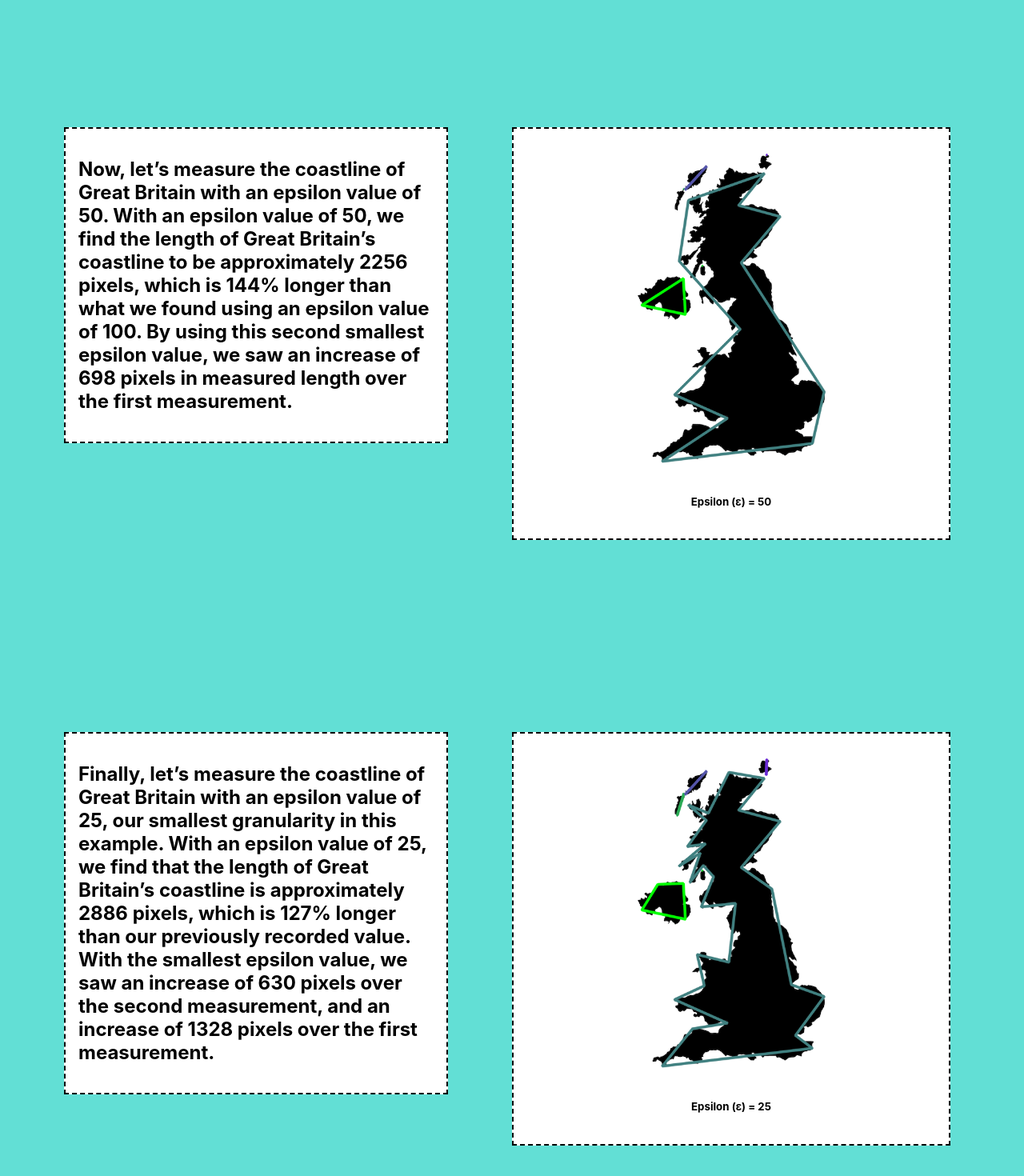
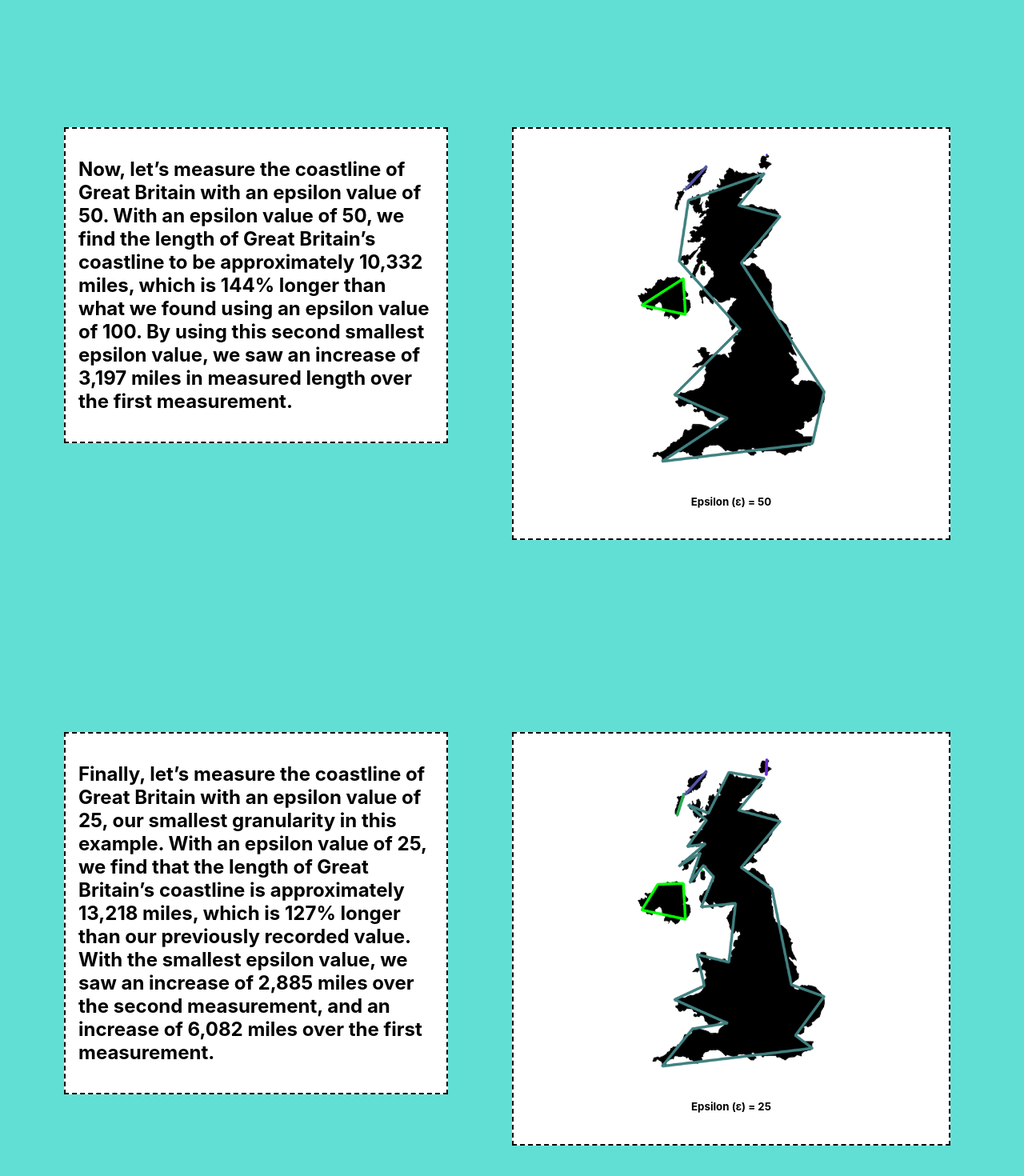
Before and after one commit to UW-CSE442-WI20/FP-coastline-paradox, a React (Create React App) app in the folder my-app/: page / in a window 1280 px wide. Shown: the part 2177-3647 px from the top of the page at 80% size. Built offline with nearby package versions, Linux system fonts and the light colour scheme.

Commit message:
Changed pixels to miles equivalent

```diff
--- a/my-app/src/Content.js
+++ b/my-app/src/Content.js
@@ -9,11 +9,11 @@ const ImageBox = styled.div`
 
     justify-content: center;
 `
-const p1        = "It’s easy to measure the length of a straight line, but due to the fractal-like properties of coastlines, the length of a coastline depends on the method and scale of measurement used. As the unit of measurement decreases in scale, the length of a coastline increases towards infinity. This counterintuitive observation is called the coastline problem/paradox."
-const p2        = "Let’s measure the coastline of Great Britain with an epsilon value of 100. With an epsilon value of 100, we find that the length of Great Britain’s coastline is approximately 1558 pixels. But we can see that by using this length of measurement, we miss a lot of the edges and curves that exist on the coastline. In order to get a more accurate measurement of the coastline, we need to decrease the granularity of our measurement tool."
-const p3        = "Now, let’s measure the coastline of Great Britain with an epsilon value of 50. With an epsilon value of 50, we find the length of Great Britain’s coastline to be approximately 2256 pixels, which is 144% longer than what we found using an epsilon value of 100. By using this second smallest epsilon value, we saw an increase of 698 pixels in measured length over the first measurement."
-const p4        = "Finally, let’s measure the coastline of Great Britain with an epsilon value of 25, our smallest granularity in this example. With an epsilon value of 25, we find that the length of Great Britain’s coastline is approximately 2886 pixels, which is 127% longer than our previously recorded value. With the smallest epsilon value, we saw an increase of 630 pixels over the second measurement, and an increase of 1328 pixels over the first measurement."
-const p5        = "When considering all three figures, we see that the approximated length of the coastline increases as we degrease the length of the measuring scale. This is the coastline paradox!"
+const p1 = "It’s easy to measure the length of a straight line, but due to the fractal-like properties of coastlines, the length of a coastline depends on the method and scale of measurement used. As the unit of measurement decreases in scale, the length of a coastline increases towards infinity. This counterintuitive observation is called the coastline paradox."
+const p2 = "Let’s measure the coastline of Great Britain with an epsilon value of 100. With an epsilon value of 100, we find that the length of Great Britain’s coastline to be approximately 7,168 miles. But we can see that by using this length of measurement, we miss a lot of the edges and curves that exist on the coastline. In order to get a more accurate measurement of the coastline, we need to decrease the granularity of our measurement tool."
+const p3 = "Now, let’s measure the coastline of Great Britain with an epsilon value of 50. With an epsilon value of 50, we find the length of Great Britain’s coastline to be approximately 10,332 miles, which is 144% longer than what we found using an epsilon value of 100. By using this second smallest epsilon value, we saw an increase of 3,197 miles in measured length over the first measurement."
+const p4 = "Finally, let’s measure the coastline of Great Britain with an epsilon value of 25, our smallest granularity in this example. With an epsilon value of 25, we find that the length of Great Britain’s coastline is approximately 13,218 miles, which is 127% longer than our previously recorded value. With the smallest epsilon value, we saw an increase of 2,885 miles over the second measurement, and an increase of 6,082 miles over the first measurement."
+const p5 = "When considering all three figures, we see that the approximated length of the coastline increases as we degrease the length of the measuring scale. This is the coastline paradox!"
 
 function Content() {
   return (
```
Lines whose indentation alone changed are shown as unchanged.
